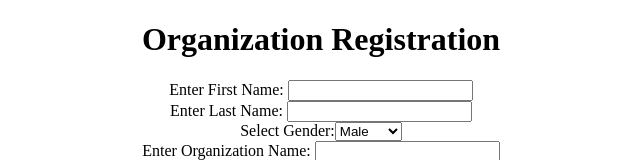
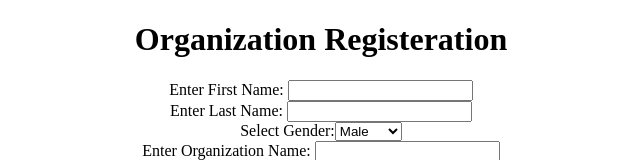
Before and after one commit to HanaEldemery/tutss, a React (Create React App) app in the folder project/: page /OrgReg in a window 1280 px wide. Shown: the top 160 px of the page, without its empty margins (319-959 px from the left). Built offline with nearby package versions, Linux system fonts and the light colour scheme.

Commit message:
seifffffffffffff

```diff
--- a/project/src/pages/OrgReg.js
+++ b/project/src/pages/OrgReg.js
@@ -68,7 +68,7 @@ function OrgReg() { // my first name, last name, gender, email, password, contac
 
     return (
         <div>
-            <h1>Organization Registration</h1>
+            <h1>Organization Registeration</h1>
             <form onSubmit={handleSubmit}>
                 <div>
                     <label htmlFor="firstname"> Enter First Name: </label>
```
